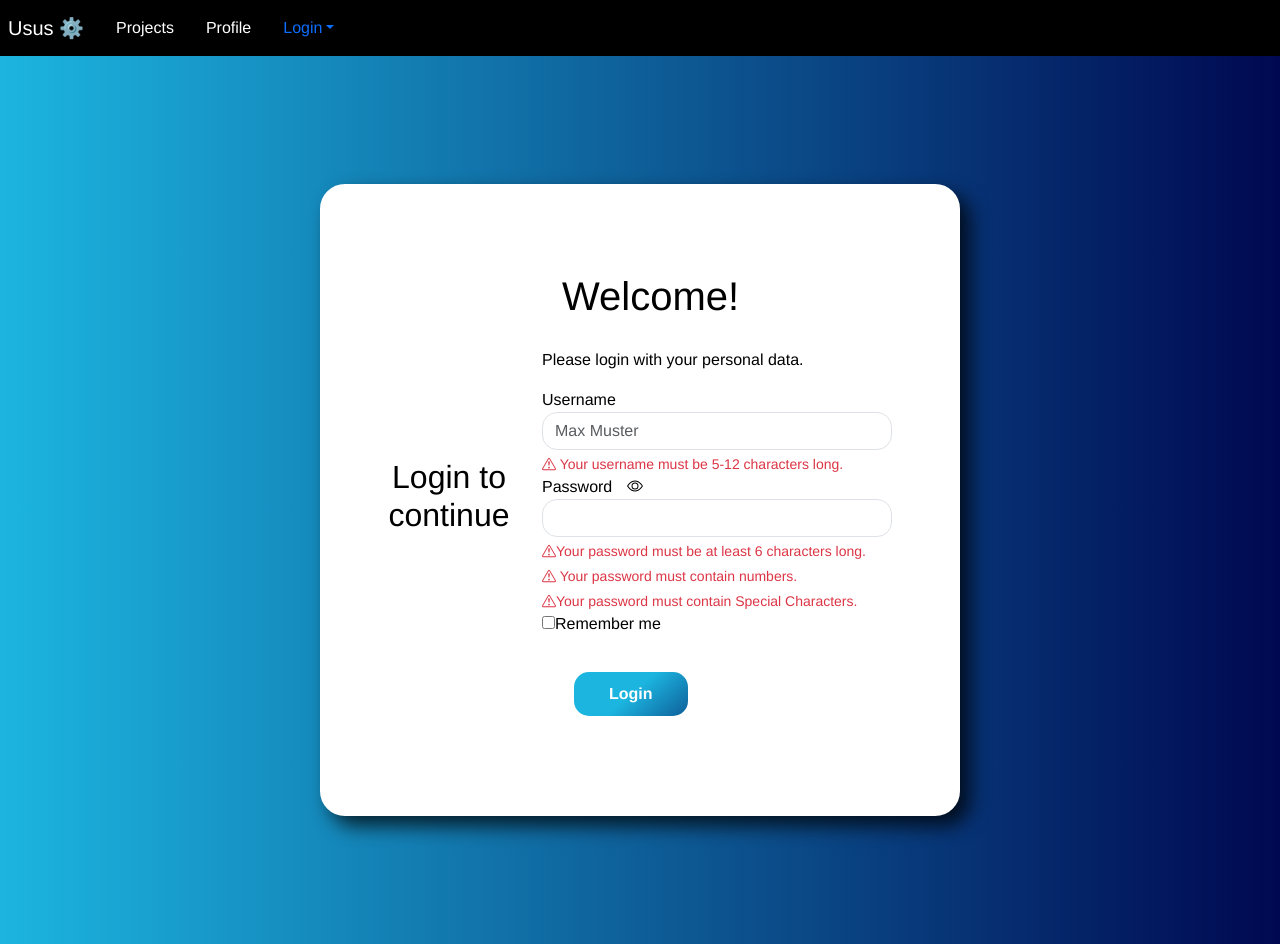
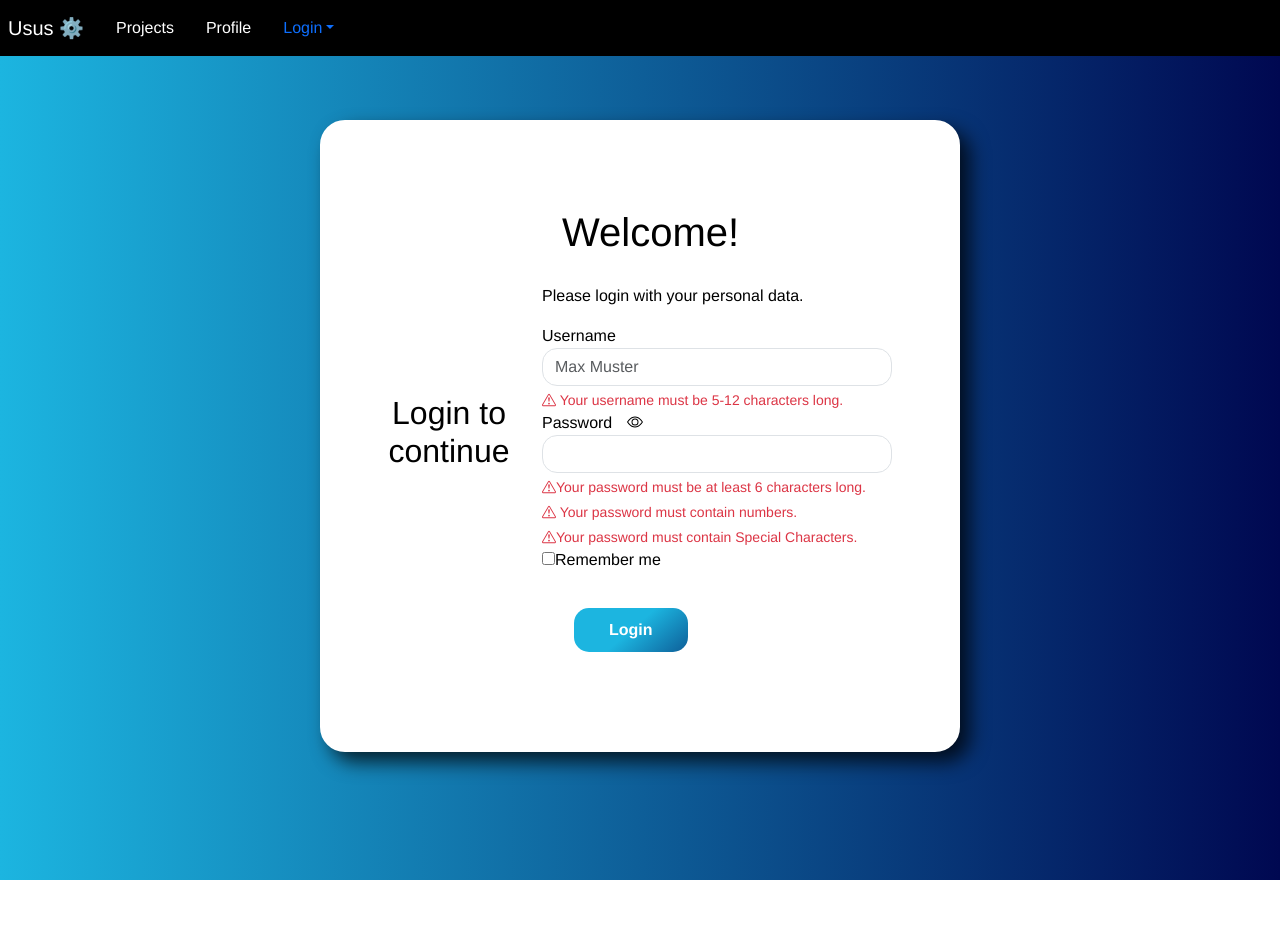
Before and after one commit to leandergebhardti8/ba-2021, a Vue app in the folder App/ba-project/: page /login in a window 1280 px wide. After the commit the page ends 880 px from the top, so only its background shows below. Built offline with nearby package versions, Linux system fonts and the light colour scheme.

Commit message:
updated some stylings

```diff
--- a/App/ba-project/src/components/Login.vue
+++ b/App/ba-project/src/components/Login.vue
@@ -147,8 +147,7 @@ export default {
   .login {
       display: flex;
       place-items: center;
-      grid-template-columns: 50% 50%;
-      margin: 10% 25% 10% 25%;
+      margin: 5% 25% 10% 25%;
       padding: 5%;
       border-radius: 25px;
       border: 4px solid white;
@@ -168,7 +167,6 @@ export default {
   .right-half {
     width: minmax(350px ,50%);
     text-align: left;
-    // border-left: 1px solid black;
   }
   b-input-group {
     margin-top: 15px;
--- a/App/ba-project/src/components/Register.vue
+++ b/App/ba-project/src/components/Register.vue
@@ -150,8 +150,7 @@ export default {
   .login {
       display: flex;
       place-items: center;
-      grid-template-columns: 50% 50%;
-      margin: 10% 25% 10% 25%;
+      margin: 5% 25% 10% 25%;
       padding: 5%;
       border-radius: 25px;
       border: 4px solid white;
@@ -171,7 +170,6 @@ export default {
   .right-half {
     width: minmax(350px ,50%);
     text-align: left;
-    // border-left: 1px solid black;
   }
   b-input-group {
     margin-top: 15px;
--- a/App/ba-project/src/components/user/User.vue
+++ b/App/ba-project/src/components/user/User.vue
@@ -3,10 +3,11 @@
         <h1>Userpage</h1>
         <hr>
         <div class="userinfo">
+          <label class="sr-only" for="inline-form-input-username">Full name: </label>
           <b-form-group
             id="full-name"
-            label="Full name: "
             label-for="full-name"
+            class="info-field"
           >
             <b-form-input id="full-name" v-model="user.full_name" placeholder="Full Name"></b-form-input>
           </b-form-group>
@@ -77,4 +78,8 @@ export default {
     color: white;
     align-content: center;
   }
+
+  .info-field {
+    margin-bottom: 1rem;
+  }
 </style>
```
